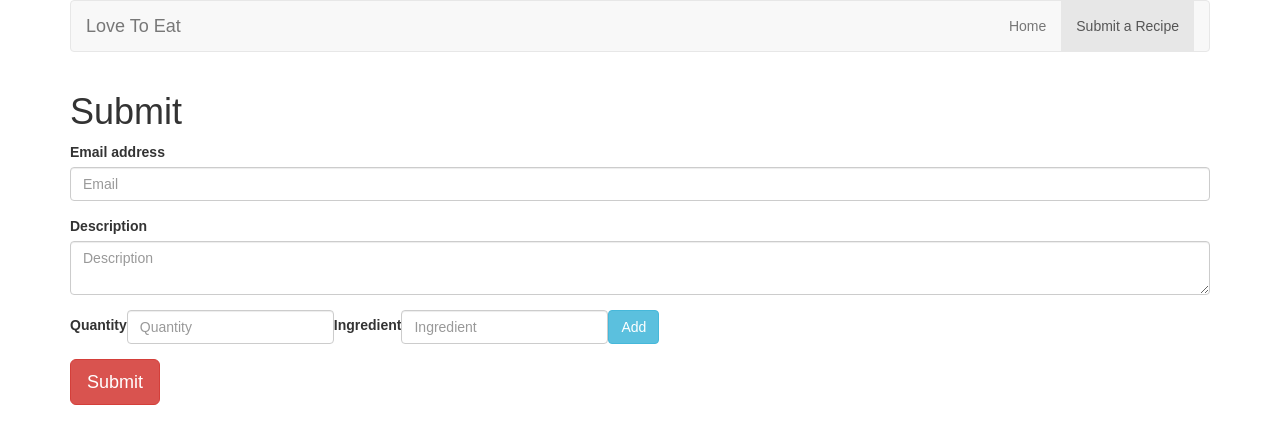
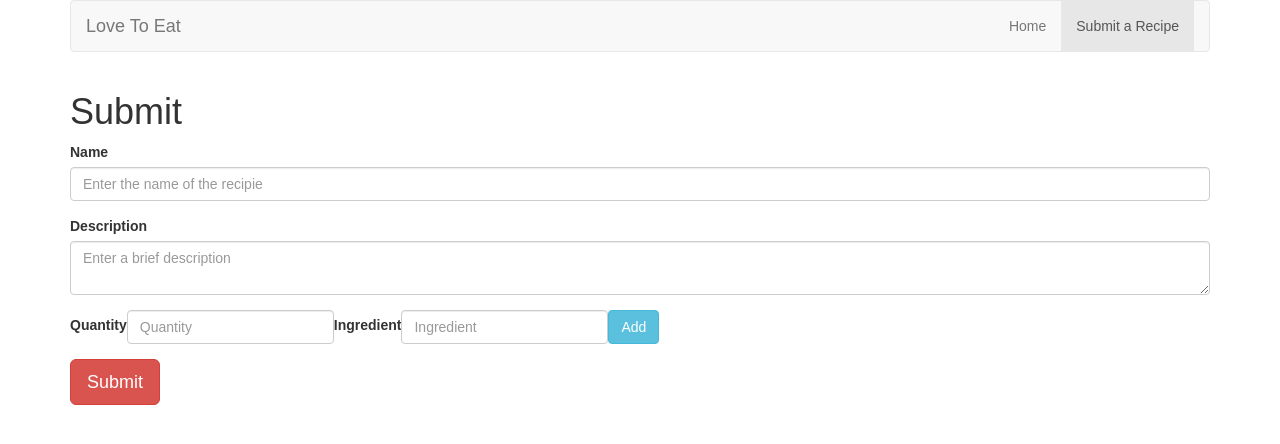
Before and after one commit to dgnsstyles/lovetoeat, a React (Create React App) app: page /submit in a window 1280 px wide. Shown: the top 444 px of the page. Built offline with nearby package versions, Linux system fonts and the light colour scheme.

Commit message:
changes in inputs of form

```diff
--- a/src/Submit.js
+++ b/src/Submit.js
@@ -23,12 +23,19 @@ class Submit extends Component {
                        <div className="col-xs-12 col-sm-12">
                            <h1>Submit</h1>
                            <div className="form-group">
-                            <label htmlFor="exampleInputEmail1">Email address</label>
-                            <input type="email" className="form-control" id="exampleInputEmail1" placeholder="Email" />
+                            <label htmlFor="name">Name</label>
+					    <input type="text"
+					    				ref={(input) => {this.name = input;}}
+					    				className="form-control"
+					    				id="name"
+					    				placeholder="Enter the name of the recipie" />
                         </div>
                         <div className="form-group">
                             <label htmlFor="Description">Description</label>
-                            <textarea type="Text" className="form-control" placeholder="Description" />
+                            <textarea className="form-control"
+					         id="description"
+					         ref={(input) => {this.description = input;}}
+					         placeholder="Enter a brief description" />
                         </div>
 
 					    <Ingredients addIngredient={(quantity, ingredient) => {this.addIngredient(quantity, ingredient)}}/>
```
